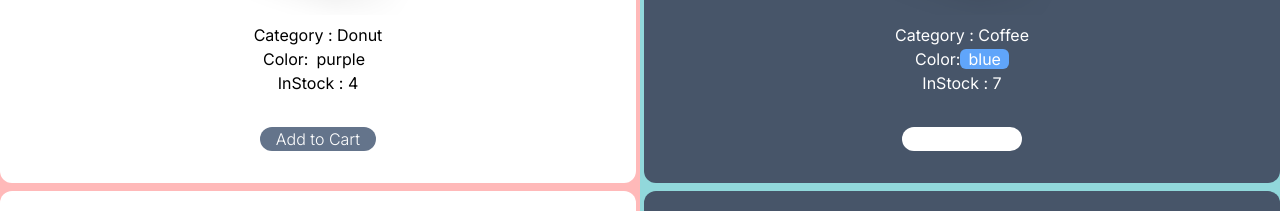
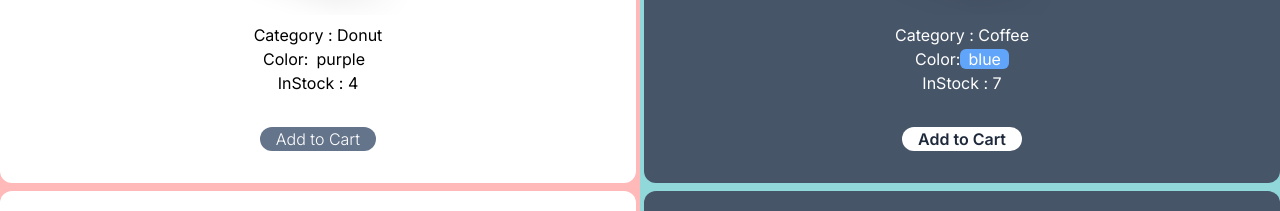
Before and after one commit to panayotsky-dev/MobileShopView, a Next.js app: page / in a window 1280 px wide. Shown: the part 1200-1411 px from the top of the page. Built offline with nearby package versions, Linux system fonts and the light colour scheme.

Commit message:
upd-text

```diff
--- a/src/app/components/Products.tsx
+++ b/src/app/components/Products.tsx
@@ -62,10 +62,10 @@ function Products({ allproducts, cartProducts }) {
             {product.Instock > 0 && (
               <motion.button
                 whileHover={{ scale: 1.1 }} whileTap={{scale:0.95}}
-                className={`bg-slate-500 text-white rounded-xl font-light px-4 my-8  ${
+                className={`bg-slate-500 rounded-xl font-light px-4 my-8  ${
                   product.id % 2 === 0
                     ? "bg-white text-slate-800 font-semibold "
-                    : ""
+                    : "text-white "
                 }`}
                 onClick={() => addToCart(product.id)}
               >
--- a/tailwind.config.js
+++ b/tailwind.config.js
@@ -16,6 +16,7 @@ module.exports = {
       screens: {
         xs: "640px",
         phone: {'min': '300px', 'max': '640px'},
+        sphone: {'min': '1px', 'max': '299px'},
         zxl: "1900px",
 
 
```
